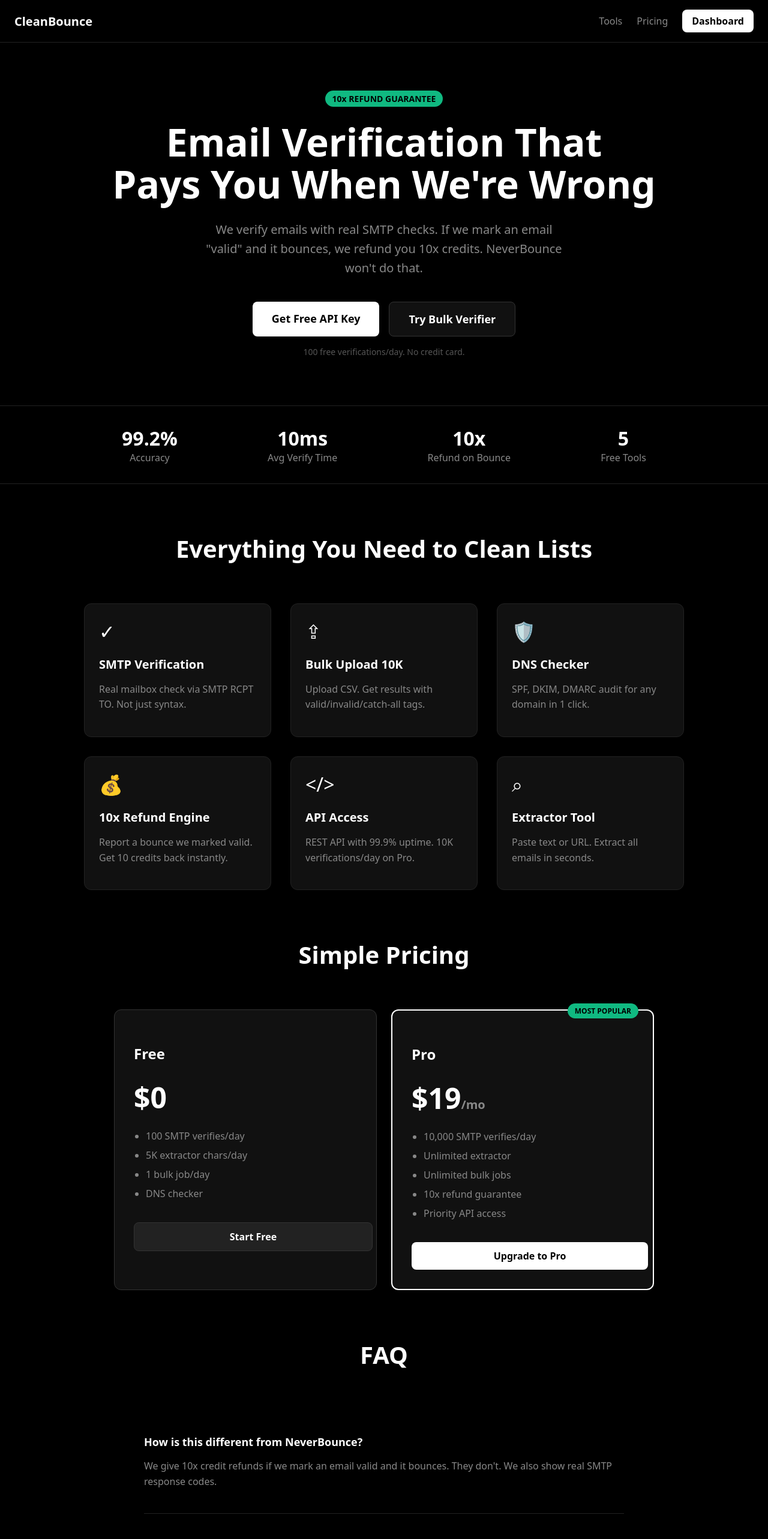
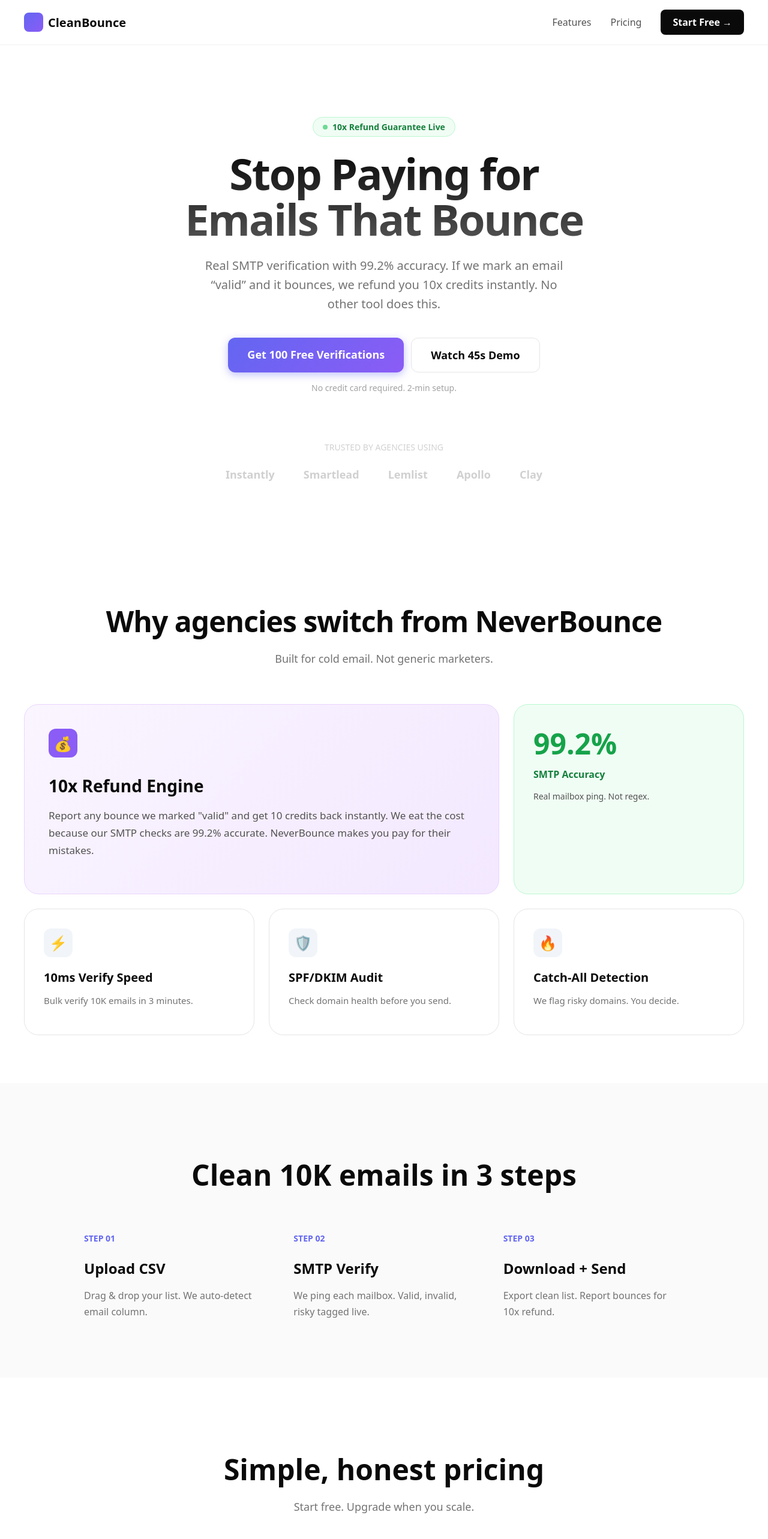
Before and after one commit to pappubabu200-jpg/Clean-bounce-meta-ai, a Next.js app in the folder web/: page / in a window 1280 px wide. Shown: the top 2566 px of the page at 60% size. Built offline with nearby package versions, Linux system fonts and the light colour scheme; no server answers.

Commit message:
Revamp Home component and pricing layout
Refactor Home component layout and styles, update pricing section, and enhance navigation.

```diff
--- a/web/app/page.tsx
+++ b/web/app/page.tsx
@@ -1,152 +1,240 @@
 'use client'
 import Link from 'next/link'
+import { useState } from 'react'
 
 export default function Home() {
-  const API_URL = process.env.NEXT_PUBLIC_API_URL || 'http://localhost:8080'
+  const [yearly, setYearly] = useState(false)
 
   return (
-    <div style={{background: '#000', color: '#fff', minHeight: '100vh'}}>
+    <div style={{background: '#fff', color: '#0a0a0a'}}>
       {/* NAV */}
-      <nav style={{borderBottom: '1px solid #222', padding: '16px 24px', display: 'flex', justifyContent: 'space-between', alignItems: 'center'}}>
-        <div style={{fontWeight: 700, fontSize: 20}}>CleanBounce</div>
-        <div style={{display: 'flex', gap: 24, alignItems: 'center'}}>
-          <Link href="/tools/bulk-verifier" style={{color: '#888', textDecoration: 'none'}}>Tools</Link>
-          <Link href="/pricing" style={{color: '#888', textDecoration: 'none'}}>Pricing</Link>
-          <Link href="/dashboard" style={{background: '#fff', color: '#000', padding: '8px 16px', borderRadius: 8, textDecoration: 'none', fontWeight: 600}}>
-            Dashboard
+      <nav style={{borderBottom: '1px solid #f1f1f1', backdropFilter: 'blur(12px)', position: 'sticky', top: 0, zIndex: 50, background: 'rgba(255,255,255,0.8)'}}>
+        <div style={{maxWidth: 1200, margin: '0 auto', padding: '16px 24px', display: 'flex', justifyContent: 'space-between', alignItems: 'center'}}>
+          <div style={{display: 'flex', alignItems: 'center', gap: 8}}>
+            <div style={{width: 32, height: 32, borderRadius: 8, background: 'linear-gradient(135deg, #6366f1 0%, #8b5cf6 100%)'}}></div>
+            <span style={{fontWeight: 700, fontSize: 20}}>CleanBounce</span>
+          </div>
+          <div style={{display: 'flex', gap: 32, alignItems: 'center'}}>
+            <Link href="#features" style={{color: '#525252', textDecoration: 'none', fontWeight: 500}}>Features</Link>
+            <Link href="#pricing" style={{color: '#525252', textDecoration: 'none', fontWeight: 500}}>Pricing</Link>
+            <Link href="/dashboard" style={{background: '#0a0a0a', color: '#fff', padding: '10px 20px', borderRadius: 8, textDecoration: 'none', fontWeight: 600}}>
+              Start Free →
             </Link>
+          </div>
         </div>
       </nav>
 
       {/* HERO */}
-      <section style={{maxWidth: 1000, margin: '80px auto', padding: '0 24px', textAlign: 'center'}}>
-        <div style={{display: 'inline-block', background: '#10b981', color: '#000', padding: '4px 12px', borderRadius: 999, fontSize: 14, fontWeight: 600, marginBottom: 24}}>
-          10x REFUND GUARANTEE
+      <section style={{maxWidth: 1200, margin: '0 auto', padding: '120px 24px 80px', textAlign: 'center'}}>
+        <div style={{display: 'inline-flex', alignItems: 'center', gap: 8, background: '#f0fdf4', border: '1px solid #bbf7d0', color: '#15803d', padding: '6px 16px', borderRadius: 999, fontSize: 14, fontWeight: 600, marginBottom: 24}}>
+          <div style={{width: 8, height: 8, borderRadius: '50%', background: '#22c55e', animation: 'pulse 2s infinite'}}></div>
+          10x Refund Guarantee Live
         </div>
-        <h1 style={{fontSize: 64, fontWeight: 800, lineHeight: 1.1, margin: '0 0 24px'}}>
-          Email Verification That<br/>Pays You When We're Wrong
+        <h1 style={{fontSize: 72, fontWeight: 800, lineHeight: 1.05, letterSpacing: '-0.03em', margin: '0 0 24px', background: 'linear-gradient(180deg, #0a0a0a 0%, #525252 100%)', WebkitBackgroundClip: 'text', WebkitTextFillColor: 'transparent'}}>
+          Stop Paying for<br/>Emails That Bounce
         </h1>
-        <p style={{fontSize: 20, color: '#888', maxWidth: 600, margin: '0 auto 40px', lineHeight: 1.6}}>
-          We verify emails with real SMTP checks. If we mark an email "valid" and it bounces,
-          we refund you 10x credits. NeverBounce won't do that.
+        <p style={{fontSize: 20, color: '#737373', maxWidth: 600, margin: '0 auto 40px', lineHeight: 1.6}}>
+          Real SMTP verification with 99.2% accuracy. If we mark an email “valid” and it bounces,
+          we refund you 10x credits instantly. No other tool does this.
         </p>
-        <div style={{display: 'flex', gap: 16, justifyContent: 'center'}}>
-          <Link href="/dashboard" style={{background: '#fff', color: '#000', padding: '16px 32px', borderRadius: 8, textDecoration: 'none', fontWeight: 600, fontSize: 18}}>
-            Get Free API Key
+        <div style={{display: 'flex', gap: 12, justifyContent: 'center', marginBottom: 16}}>
+          <Link href="/dashboard" style={{background: 'linear-gradient(135deg, #6366f1 0%, #8b5cf6 100%)', color: '#fff', padding: '16px 32px', borderRadius: 12, textDecoration: 'none', fontWeight: 600, fontSize: 18, boxShadow: '0 4px 14px rgba(99,102,241,0.4)'}}>
+            Get 100 Free Verifications
           </Link>
-          <Link href="/tools/bulk-verifier" style={{background: '#111', color: '#fff', border: '1px solid #333', padding: '16px 32px', borderRadius: 8, textDecoration: 'none', fontWeight: 600, fontSize: 18}}>
-            Try Bulk Verifier
+          <Link href="#demo" style={{background: '#fff', color: '#0a0a0a', border: '1px solid #e5e5e5', padding: '16px 32px', borderRadius: 12, textDecoration: 'none', fontWeight: 600, fontSize: 18}}>
+            Watch 45s Demo
           </Link>
         </div>
-        <p style={{color: '#555', marginTop: 16, fontSize: 14}}>100 free verifications/day. No credit card.</p>
-      </section>
+        <p style={{color: '#a3a3a3', fontSize: 14}}>No credit card required. 2-min setup.</p>
 
-      {/* SOCIAL PROOF */}
-      <section style={{borderTop: '1px solid #222', borderBottom: '1px solid #222', padding: '32px 24px'}}>
-        <div style={{maxWidth: 1000, margin: '0 auto', display: 'flex', justifyContent: 'space-around', textAlign: 'center', flexWrap: 'wrap', gap: 24}}>
-          <div>
-            <div style={{fontSize: 32, fontWeight: 700}}>99.2%</div>
-            <div style={{color: '#888'}}>Accuracy</div>
-          </div>
-          <div>
-            <div style={{fontSize: 32, fontWeight: 700}}>10ms</div>
-            <div style={{color: '#888'}}>Avg Verify Time</div>
-          </div>
-          <div>
-            <div style={{fontSize: 32, fontWeight: 700}}>10x</div>
-            <div style={{color: '#888'}}>Refund on Bounce</div>
-          </div>
-          <div>
-            <div style={{fontSize: 32, fontWeight: 700}}>5</div>
-            <div style={{color: '#888'}}>Free Tools</div>
+        {/* LOGOS */}
+        <div style={{marginTop: 80, opacity: 0.5}}>
+          <p style={{color: '#a3a3a3', fontSize: 14, marginBottom: 24, fontWeight: 500}}>TRUSTED BY AGENCIES USING</p>
+          <div style={{display: 'flex', gap: 48, justifyContent: 'center', alignItems: 'center', flexWrap: 'wrap'}}>
+            {['Instantly', 'Smartlead', 'Lemlist', 'Apollo', 'Clay'].map(t => (
+              <div key={t} style={{color: '#a3a3a3', fontWeight: 700, fontSize: 18}}>{t}</div>
+            ))}
           </div>
         </div>
       </section>
 
-      {/* FEATURES */}
-      <section style={{maxWidth: 1000, margin: '80px auto', padding: '0 24px'}}>
-        <h2 style={{fontSize: 40, fontWeight: 700, textAlign: 'center', marginBottom: 64}}>Everything You Need to Clean Lists</h2>
-        <div style={{display: 'grid', gridTemplateColumns: 'repeat(auto-fit, minmax(300px, 1fr))', gap: 32}}>
+      {/* BENTO FEATURES */}
+      <section id="features" style={{maxWidth: 1200, margin: '0 auto', padding: '80px 24px'}}>
+        <div style={{textAlign: 'center', marginBottom: 64}}>
+          <h2 style={{fontSize: 48, fontWeight: 800, letterSpacing: '-0.02em', marginBottom: 16}}>
+            Why agencies switch from NeverBounce
+          </h2>
+          <p style={{fontSize: 18, color: '#737373'}}>Built for cold email. Not generic marketers.</p>
+        </div>
+
+        <div style={{display: 'grid', gridTemplateColumns: 'repeat(3, 1fr)', gap: 24}}>
+          {/* Large card */}
+          <div style={{gridColumn: 'span 2', background: 'linear-gradient(135deg, #faf5ff 0%, #f3e8ff 100%)', border: '1px solid #e9d5ff', borderRadius: 24, padding: 40}}>
+            <div style={{width: 48, height: 48, borderRadius: 12, background: '#8b5cf6', display: 'flex', alignItems: 'center', justifyContent: 'center', marginBottom: 24, fontSize: 24}}>💰</div>
+            <h3 style={{fontSize: 28, fontWeight: 700, marginBottom: 12}}>10x Refund Engine</h3>
+            <p style={{color: '#525252', lineHeight: 1.7, fontSize: 17}}>
+              Report any bounce we marked "valid" and get 10 credits back instantly.
+              We eat the cost because our SMTP checks are 99.2% accurate.
+              NeverBounce makes you pay for their mistakes.
+            </p>
+          </div>
+
+          <div style={{background: '#f0fdf4', border: '1px solid #bbf7d0', borderRadius: 24, padding: 32}}>
+            <div style={{fontSize: 48, fontWeight: 800, color: '#16a34a'}}>99.2%</div>
+            <div style={{color: '#15803d', fontWeight: 600, marginTop: 8}}>SMTP Accuracy</div>
+            <p style={{color: '#525252', marginTop: 16, fontSize: 14}}>Real mailbox ping. Not regex.</p>
+          </div>
+
+          <div style={{background: '#fff', border: '1px solid #e5e5e5', borderRadius: 24, padding: 32}}>
+            <div style={{width: 48, height: 48, borderRadius: 12, background: '#f1f5f9', display: 'flex', alignItems: 'center', justifyContent: 'center', marginBottom: 16, fontSize: 24}}>⚡</div>
+            <h3 style={{fontSize: 20, fontWeight: 700, marginBottom: 8}}>10ms Verify Speed</h3>
+            <p style={{color: '#737373', fontSize: 15}}>Bulk verify 10K emails in 3 minutes.</p>
+          </div>
+
+          <div style={{background: '#fff', border: '1px solid #e5e5e5', borderRadius: 24, padding: 32}}>
+            <div style={{width: 48, height: 48, borderRadius: 12, background: '#f1f5f9', display: 'flex', alignItems: 'center', justifyContent: 'center', marginBottom: 16, fontSize: 24}}>🛡️</div>
+            <h3 style={{fontSize: 20, fontWeight: 700, marginBottom: 8}}>SPF/DKIM Audit</h3>
+            <p style={{color: '#737373', fontSize: 15}}>Check domain health before you send.</p>
+          </div>
+
+          <div style={{background: '#fff', border: '1px solid #e5e5e5', borderRadius: 24, padding: 32}}>
+            <div style={{width: 48, height: 48, borderRadius: 12, background: '#f1f5f9', display: 'flex', alignItems: 'center', justifyContent: 'center', marginBottom: 16, fontSize: 24}}>🔥</div>
+            <h3 style={{fontSize: 20, fontWeight: 700, marginBottom: 8}}>Catch-All Detection</h3>
+            <p style={{color: '#737373', fontSize: 15}}>We flag risky domains. You decide.</p>
+          </div>
+        </div>
+      </section>
+
+      {/* HOW IT WORKS */}
+      <section style={{background: '#fafafa', padding: '80px 24px'}}>
+        <div style={{maxWidth: 1000, margin: '0 auto'}}>
+          <h2 style={{fontSize: 48, fontWeight: 800, textAlign: 'center', marginBottom: 64}}>Clean 10K emails in 3 steps</h2>
+          <div style={{display: 'grid', gridTemplateColumns: 'repeat(3, 1fr)', gap: 48}}>
             {[
-            {title: 'SMTP Verification', desc: 'Real mailbox check via SMTP RCPT TO. Not just syntax.', icon: '✓'},
-            {title: 'Bulk Upload 10K', desc: 'Upload CSV. Get results with valid/invalid/catch-all tags.', icon: '⇪'},
-            {title: 'DNS Checker', desc: 'SPF, DKIM, DMARC audit for any domain in 1 click.', icon: '🛡️'},
-            {title: '10x Refund Engine', desc: 'Report a bounce we marked valid. Get 10 credits back instantly.', icon: '💰'},
-            {title: 'API Access', desc: 'REST API with 99.9% uptime. 10K verifications/day on Pro.', icon: '</>'},
-            {title: 'Extractor Tool', desc: 'Paste text or URL. Extract all emails in seconds.', icon: '⌕'},
-          ].map(f => (
-            <div key={f.title} style={{background: '#111', border: '1px solid #222', borderRadius: 12, padding: 24}}>
-              <div style={{fontSize: 32, marginBottom: 16}}>{f.icon}</div>
-              <h3 style={{fontSize: 20, fontWeight: 600, marginBottom: 8}}>{f.title}</h3>
-              <p style={{color: '#888', lineHeight: 1.6}}>{f.desc}</p>
+              {step: '01', title: 'Upload CSV', desc: 'Drag & drop your list. We auto-detect email column.'},
+              {step: '02', title: 'SMTP Verify', desc: 'We ping each mailbox. Valid, invalid, risky tagged live.'},
+              {step: '03', title: 'Download + Send', desc: 'Export clean list. Report bounces for 10x refund.'},
+            ].map(i => (
+              <div key={i.step}>
+                <div style={{color: '#6366f1', fontWeight: 800, fontSize: 14, marginBottom: 12}}>STEP {i.step}</div>
+                <h3 style={{fontSize: 24, fontWeight: 700, marginBottom: 12}}>{i.title}</h3>
+                <p style={{color: '#737373', lineHeight: 1.7}}>{i.desc}</p>
               </div>
             ))}
+          </div>
         </div>
       </section>
 
       {/* PRICING */}
-      <section style={{maxWidth: 900, margin: '80px auto', padding: '0 24px'}}>
-        <h2 style={{fontSize: 40, fontWeight: 700, textAlign: 'center', marginBottom: 64}}>Simple Pricing</h2>
-        <div style={{display: 'grid', gridTemplateColumns: '1fr 1fr', gap: 24}}>
-          <div style={{background: '#111', border: '1px solid #333', borderRadius: 12, padding: 32}}>
-            <h3 style={{fontSize: 24, fontWeight: 600}}>Free</h3>
-            <div style={{fontSize: 48, fontWeight: 700, margin: '16px 0'}}>$0</div>
-            <ul style={{lineHeight: 2, color: '#888', paddingLeft: 20}}>
+      <section id="pricing" style={{maxWidth: 1200, margin: '0 auto', padding: '80px 24px'}}>
+        <div style={{textAlign: 'center', marginBottom: 48}}>
+          <h2 style={{fontSize: 48, fontWeight: 800, marginBottom: 16}}>Simple, honest pricing</h2>
+          <p style={{fontSize: 18, color: '#737373'}}>Start free. Upgrade when you scale.</p>
+          <div style={{display: 'inline-flex', background: '#f5f5f5', padding: 4, borderRadius: 8, marginTop: 24}}>
+            <button onClick={() => setYearly(false)} style={{padding: '8px 16px', borderRadius: 6, border: 0, background: !yearly ? '#fff' : 'transparent', fontWeight: 600, cursor: 'pointer'}}>
+              Monthly
+            </button>
+            <button onClick={() => setYearly(true)} style={{padding: '8px 16px', borderRadius: 6, border: 0, background: yearly ? '#fff' : 'transparent', fontWeight: 600, cursor: 'pointer'}}>
+              Yearly <span style={{color: '#16a34a', fontSize: 12}}>Save 20%</span>
+            </button>
+          </div>
+        </div>
+
+        <div style={{display: 'grid', gridTemplateColumns: '1fr 1fr', gap: 24, maxWidth: 900, margin: '0 auto'}}>
+          <div style={{background: '#fff', border: '1px solid #e5e5e5', borderRadius: 24, padding: 40}}>
+            <h3 style={{fontSize: 24, fontWeight: 700}}>Free</h3>
+            <div style={{margin: '24px 0'}}>
+              <span style={{fontSize: 56, fontWeight: 800}}>$0</span>
+            </div>
+            <ul style={{lineHeight: 2.2, color: '#525252', paddingLeft: 20, marginBottom: 32}}>
               <li>100 SMTP verifies/day</li>
               <li>5K extractor chars/day</li>
               <li>1 bulk job/day</li>
               <li>DNS checker</li>
+              <li>10x refund on bounces</li>
             </ul>
-            <Link href="/dashboard" style={{display: 'block', textAlign: 'center', width: '100%', marginTop: 32, padding: 12, background: '#222', color: '#fff', border: '1px solid #333', borderRadius: 8, textDecoration: 'none', fontWeight: 600}}>
+            <Link href="/dashboard" style={{display: 'block', textAlign: 'center', width: '100%', padding: 14, background: '#f5f5f5', color: '#0a0a0a', borderRadius: 12, textDecoration: 'none', fontWeight: 600}}>
               Start Free
             </Link>
           </div>
 
-          <div style={{background: '#111', border: '2px solid #fff', borderRadius: 12, padding: 32, position: 'relative'}}>
-            <div style={{position: 'absolute', top: -12, right: 24, background: '#10b981', color: '#000', padding: '4px 12px', borderRadius: 999, fontSize: 12, fontWeight: 700}}>
+          <div style={{background: 'linear-gradient(135deg, #0a0a0a 0%, #262626 100%)', color: '#fff', borderRadius: 24, padding: 40, position: 'relative', transform: 'scale(1.05)'}}>
+            <div style={{position: 'absolute', top: -12, right: 24, background: '#8b5cf6', color: '#fff', padding: '6px 16px', borderRadius: 999, fontSize: 12, fontWeight: 700}}>
               MOST POPULAR
             </div>
-            <h3 style={{fontSize: 24, fontWeight: 600}}>Pro</h3>
-            <div style={{fontSize: 48, fontWeight: 700, margin: '16px 0'}}>$19<span style={{fontSize: 20, color: '#888'}}>/mo</span></div>
-            <ul style={{lineHeight: 2, color: '#888', paddingLeft: 20}}>
+            <h3 style={{fontSize: 24, fontWeight: 700}}>Pro</h3>
+            <div style={{margin: '24px 0'}}>
+              <span style={{fontSize: 56, fontWeight: 800}}>${yearly ? '15' : '19'}</span>
+              <span style={{color: '#a3a3a3'}}>/mo</span>
+            </div>
+            <ul style={{lineHeight: 2.2, color: '#d4d4d4', paddingLeft: 20, marginBottom: 32}}>
               <li>10,000 SMTP verifies/day</li>
               <li>Unlimited extractor</li>
               <li>Unlimited bulk jobs</li>
+              <li>Priority API access</li>
               <li>10x refund guarantee</li>
-              <li>Priority API access</li>
+              <li>Email support</li>
             </ul>
-            <Link href="/dashboard" style={{display: 'block', textAlign: 'center', width: '100%', marginTop: 32, padding: 12, background: '#fff', color: '#000', border: 0, borderRadius: 8, textDecoration: 'none', fontWeight: 600}}>
+            <Link href="/dashboard" style={{display: 'block', textAlign: 'center', width: '100%', padding: 14, background: '#fff', color: '#0a0a0a', borderRadius: 12, textDecoration: 'none', fontWeight: 600}}>
               Upgrade to Pro
             </Link>
           </div>
         </div>
       </section>
 
-      {/* FAQ */}
-      <section style={{maxWidth: 800, margin: '80px auto', padding: '0 24px'}}>
-        <h2 style={{fontSize: 40, fontWeight: 700, textAlign: 'center', marginBottom: 64}}>FAQ</h2>
+      {/* TESTIMONIALS */}
+      <section style={{maxWidth: 1200, margin: '0 auto', padding: '80px 24px'}}>
+        <h2 style={{fontSize: 48, fontWeight: 800, textAlign: 'center', marginBottom: 64}}>Agencies love the refund</h2>
+        <div style={{display: 'grid', gridTemplateColumns: 'repeat(3, 1fr)', gap: 24}}>
           {[
-          {q: 'How is this different from NeverBounce?', a: 'We give 10x credit refunds if we mark an email valid and it bounces. They don\'t. We also show real SMTP response codes.'},
-          {q: 'Do you store my email lists?', a: 'No. Bulk jobs auto-delete after 24h. We only store counts for billing.'},
-          {q: 'What\'s a "catch-all" result?', a: 'Domain accepts all emails. We flag these so you know the risk. You decide to keep or remove.'},
-          {q: 'Can I get an invoice?', a: 'Yes. Stripe sends invoices automatically. Email support@cleanbounce.com for custom billing.'},
-        ].map(f => (
-          <div key={f.q} style={{borderBottom: '1px solid #222', padding: '24px 0'}}>
-            <h3 style={{fontSize: 18, fontWeight: 600, marginBottom: 8}}>{f.q}</h3>
-            <p style={{color: '#888', lineHeight: 1.6}}>{f.a}</p>
+            {name: 'Alex K.', role: 'Cold Email Agency', text: 'NeverBounce charged me for 2K bounces. CleanBounce refunded me 20K credits. We switched same day.'},
+            {name: 'Sarah M.', role: 'Lead Gen Founder', text: 'The 10x refund is real. I reported 50 bounces, got 500 credits back in 10 seconds. Insane.'},
+            {name: 'Mike T.', role: 'B2B SaaS', text: 'Finally an API that shows real SMTP codes. Debugging deliverability is 10x easier now.'},
+          ].map(t => (
+            <div key={t.name} style={{background: '#fafafa', border: '1px solid #f1f1f1', borderRadius: 16, padding: 32}}>
+              <p style={{color: '#404040', lineHeight: 1.7, marginBottom: 24}}>"{t.text}"</p>
+              <div style={{display: 'flex', alignItems: 'center', gap: 12}}>
+                <div style={{width: 40, height: 40, borderRadius: '50%', background: 'linear-gradient(135deg, #6366f1 0%, #8b5cf6 100%)'}}></div>
+                <div>
+                  <div style={{fontWeight: 600}}>{t.name}</div>
+                  <div style={{color: '#737373', fontSize: 14}}>{t.role}</div>
+                </div>
+              </div>
             </div>
           ))}
+        </div>
+      </section>
+
+      {/* CTA */}
+      <section style={{background: 'linear-gradient(135deg, #6366f1 0%, #8b5cf6 100%)', margin: '80px 24px', borderRadius: 24, padding: '80px 24px', textAlign: 'center', color: '#fff'}}>
+        <h2 style={{fontSize: 48, fontWeight: 800, marginBottom: 16}}>Stop paying for bounced emails</h2>
+        <p style={{fontSize: 18, opacity: 0.9, marginBottom: 32}}>Join 200+ agencies who switched this month.</p>
+        <Link href="/dashboard" style={{display: 'inline-block', background: '#fff', color: '#6366f1', padding: '16px 32px', borderRadius: 12, textDecoration: 'none', fontWeight: 700, fontSize: 18}}>
+          Get Your Free API Key →
+        </Link>
       </section>
 
       {/* FOOTER */}
-      <footer style={{borderTop: '1px solid #222', padding: '40px 24px', textAlign: 'center', color: '#555'}}>
-        <p>© 2026 CleanBounce. Built for agencies who hate bounced emails.</p>
-        <div style={{marginTop: 16, display: 'flex', gap: 24, justifyContent: 'center'}}>
-          <Link href="/privacy" style={{color: '#555', textDecoration: 'none'}}>Privacy</Link>
-          <Link href="/terms" style={{color: '#555', textDecoration: 'none'}}>Terms</Link>
-          <a href="mailto:support@cleanbounce.com" style={{color: '#555', textDecoration: 'none'}}>Support</a>
+      <footer style={{borderTop: '1px solid #f1f1f1', padding: '48px 24px'}}>
+        <div style={{maxWidth: 1200, margin: '0 auto', display: 'flex', justifyContent: 'space-between', alignItems: 'center', flexWrap: 'wrap', gap: 24}}>
+          <div style={{display: 'flex', alignItems: 'center', gap: 8}}>
+            <div style={{width: 24, height: 24, borderRadius: 6, background: 'linear-gradient(135deg, #6366f1 0%, #8b5cf6 100%)'}}></div>
+            <span style={{fontWeight: 700}}>CleanBounce</span>
+          </div>
+          <div style={{display: 'flex', gap: 32, color: '#737373', fontSize: 14}}>
+            <Link href="/privacy" style={{color: '#737373', textDecoration: 'none'}}>Privacy</Link>
+            <Link href="/terms" style={{color: '#737373', textDecoration: 'none'}}>Terms</Link>
+            <a href="mailto:support@cleanbounce.com" style={{color: '#737373', textDecoration: 'none'}}>Support</a>
+          </div>
         </div>
       </footer>
+
+      <style>{`
+        @keyframes pulse {
+          0%, 100% { opacity: 1; }
+          50% { opacity: 0.5; }
+        }
+      `}</style>
     </div>
   )
       }
```
Lines whose indentation alone changed are shown as unchanged.
